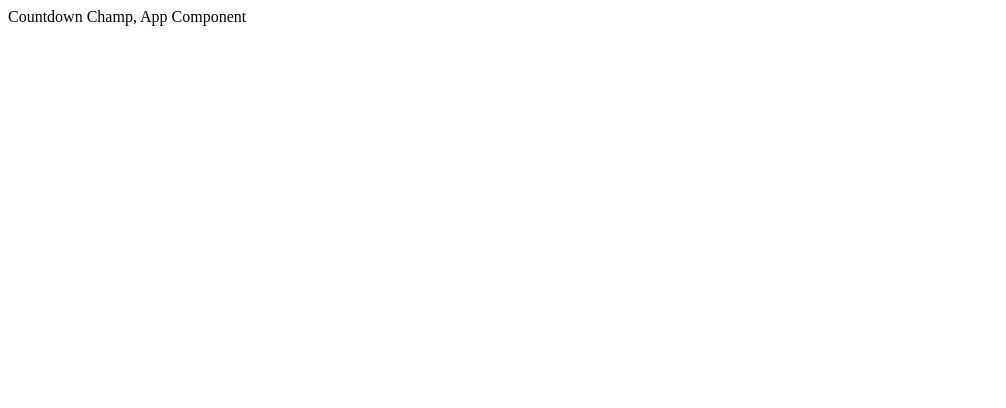
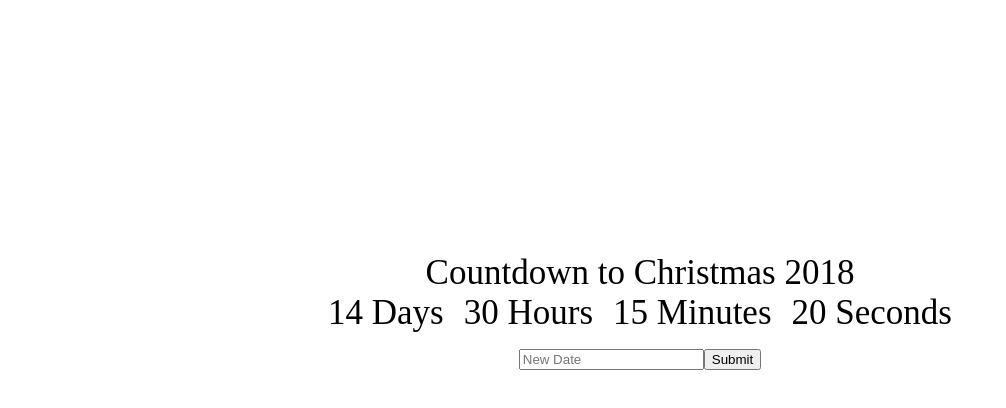
Before and after one commit to jnagel88/countdownchamp, a React (Create React App) app: page / in a window 1280 px wide. Shown: the top 408 px of the page, without its empty margins (0-1006 px from the left). Built offline with nearby package versions, Linux system fonts and the light colour scheme.

Commit message:
adds stylesheet and style classes to App component

```diff
--- /dev/null
+++ b/src/App.css
@@ -0,0 +1,14 @@
+.App {
+	text-align: center;
+	font-size: 35px;
+	margin-top: 20%;
+}
+
+.App-title {
+	font-size: 50px;
+}
+
+.clock-days, .clock-hours, .clock-minutes,.clock-seconds {
+	display: inline;
+	margin: 10px;
+}
--- a/src/app.jsx
+++ b/src/app.jsx
@@ -1,9 +1,23 @@
 import React, { Component } from 'react';
+import './App.css';
 
 class App extends Component {
 	render() {
 		return (
-			<div>Countdown Champ, App Component</div>
+			<div className="App">
+				<div className="App-Title">Countdown to Christmas 2018</div>
+				<div>
+					<div className="clock-days">14 Days</div>
+					<div className="clock-hours">30 Hours</div>
+					<div className="clock-minutes">15 Minutes</div>
+					<div className="clock-seconds">20 Seconds</div>
+				</div>
+
+				<div>
+					<input placeholder='New Date'/>
+					<button>Submit</button>
+				</div>
+			</div>
 		)
 	}
 }
```
